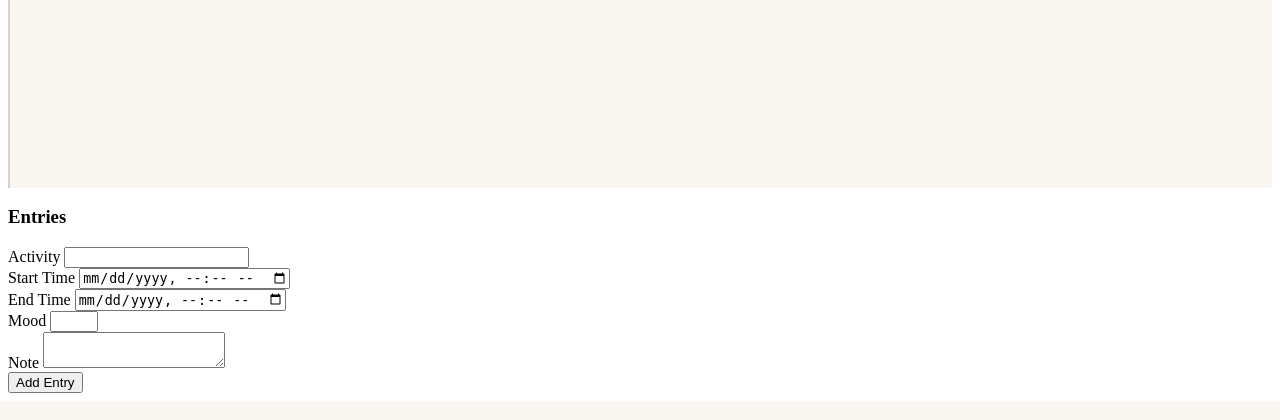
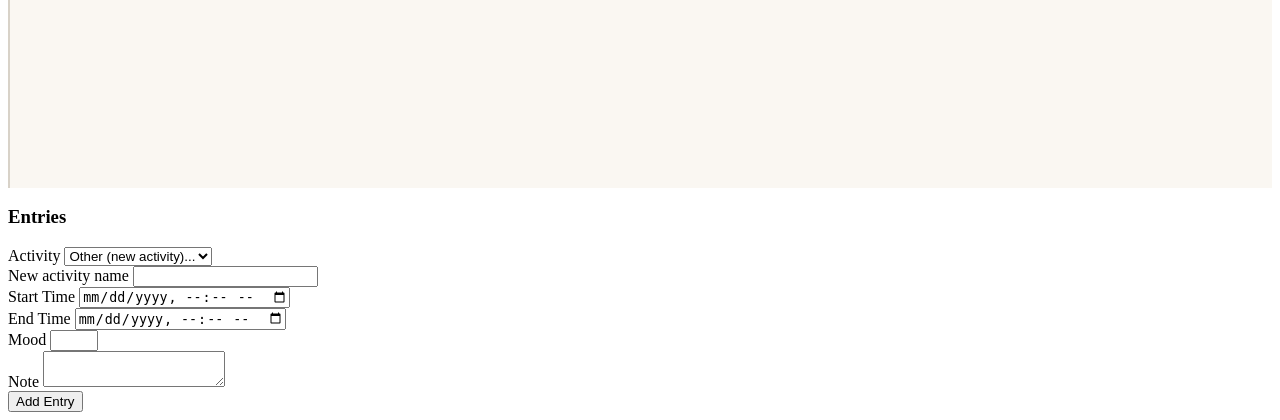
Before and after one commit to Gyalzin/Reflections, a Flask app: page / in a window 1280 px wide. Shown: the part 1931-2351 px from the top of the page. Run offline with Flask 3, Linux system fonts and the light colour scheme; data that the repository does not hold is empty.

Commit message:
Added pick or create activity dropdown

```diff
--- a/db.py
+++ b/db.py
@@ -9,7 +9,7 @@ This module handles database operations for the Reflections application.
 Dependencies:sqlite3, pathlib
 Author: Gyalzin Dorji
 Created: 2026-10-23
-Last Modified: 2026-10-24
+Last Modified: 2026-10-31
 """
 
 import sqlite3
@@ -151,3 +151,14 @@ def update_entry(entry_id, activity_id, start_time, end_time, mood, note):
         (activity_id, start_time, end_time, mood, note, entry_id),)
     conn.commit()
     conn.close()
+
+
+ # The function retrieves the activity_id and the activity name from the activity table
+
+def get_activities():
+    conn = get_connection()
+    rows = conn.execute(
+        "SELECT activity_id, activity_name FROM activity ORDER BY activity_name"
+    ).fetchall()
+    conn.close()
+    return rows
--- a/main.py
+++ b/main.py
@@ -2,7 +2,7 @@
 # It imports necessary modules, sets up routes for the application, and defines functions to handle user interactions with the application.
 # The application uses a SQLite database to store activity entries and provides functionality to add, edit, and delete entries.
 # Created: 2026-10-23
-# Last Modified: 2026-10-28
+# Last Modified: 2026-10-31
 # Created by: Gyalzin Dorji
 
 from flask import Flask, render_template, request, redirect, url_for, session
@@ -24,10 +24,17 @@ def home():
 # It retrieves the activity name, start and end times, mood, and optional note from the submitted form, then converts the values into the appropriate formats.
 # It calls validate_entry() to check for errors; if any are found, it redisplays the page with the errors and the user's existing form data.
 # If validation passes, it gets or creates the activity in the database, saves the entry, and redirects the user to that day's timeline.
+# If someone picks an existing activity, its name goes straight through, and get_or_create_activity finds it.
+# If they pick “Other”, the typed name is used, and a brand-new activity is created under General. Your validation still catches an empty name.
 
 @app.route('/save_entry', methods = ['POST'])
 def save_entry():
-    activity = request.form['activity']
+    choice = request.form.get('activity_choice', '')
+    if choice == '__other__':
+        activity = request.form.get('new_activity', '')
+    else:
+        activity = choice
+    activity = activity.strip()
     start_time = request.form['start_time']
     start_time = start_time.replace('T', ' ') + ':00' # Convert to datetime format
     end_time = request.form['end_time']
@@ -184,7 +191,7 @@ def render_day(day, errors = None, form = None):
     next_day = (current + timedelta(days=1)).isoformat()
     entries = layout_entries(db.get_entries(day))
 
-    return render_template('index.html', entries = entries, day = day, prev_day = prev_day, next_day = next_day, errors = errors or [], form = form or {})
+    return render_template('index.html', entries = entries, day = day, prev_day = prev_day, next_day = next_day, errors = errors or [], form = form or {}, activities = db.get_activities())
 
 
 
--- a/templates/index.html
+++ b/templates/index.html
@@ -1,12 +1,14 @@
 <!--
 This is the index.html file for the Reflections app. It displays a list of entries and provides a form to add new entries.
-The entries are displayed in an unordered list, and each entry shows the start time, end time, and note (if available).
-The form allows users to input activity, start time, end time, mood, and an optional note.
-When the form is submitted, it sends a POST request to the /add_entry route to add the new entry to the database.
+Displays the main Reflections page, including a 24-hour timeline of recorded activities.
+Allows users to navigate between dates, view, edit, and delete entries, and add new activities.
+Collects activity details such as start time, end time, mood, and optional notes.
+Uses Flask and Jinja2 to display dynamic data, CSS for styling, and JavaScript to handle the new activity input.
+Requires the Flask backend to provide activity entries, available activities, date navigation values, and form validation errors.
 
 Created by: Gyalzin Dorji
 Date Created: 2026-10-24
-Last Modified: 2026-10-28
+Last Modified: 2026-10-31
 -->
 <!DOCTYPE html>
 <html lang="en">
@@ -14,7 +16,7 @@ Last Modified: 2026-10-28
     <meta charset="UTF-8">
     <meta name="viewport" content="width=device-width, initial-scale=1.0">
     <title>Reflections</title>
-    <link rel = "stylesheet" href = "{{url_for('static', filename = 'style.css')}}">
+    <link rel="stylesheet" href="{{ url_for('static', filename='style.css') }}">
 </head>
 
 <body>
@@ -23,24 +25,23 @@ Last Modified: 2026-10-28
     <p>Welcome to Reflections!</p>
     <h2> {{day}} </h2>
     <p>
-        <a href = "/?day={{prev_day}}">&larr; Previous day</a>
-        <a href = "/">Today</a>
-        <a href = "/?day={{next_day}}">Next day &rarr;</a>
+        <a href="/?day={{prev_day}}">&larr; Previous day</a>
+        <a href="/">Today</a>
+        <a href="/?day={{next_day}}">Next day &rarr;</a>
     </p>
 
-    <div class = "timeline">
-        <div class = "label" style = "top: 0%;">Midnight</div>
+    <div class="timeline">
+        <div class="label" style="top: 0%;">Midnight</div>
         <div class="label" style="top: 25%;">Morning</div>
         <div class="label" style="top: 50%;">Afternoon</div>
         <div class="label" style="top: 75%;">Evening</div>
         <div class="label" style="top: 87.5%;">Night</div>
 
-
         {% for e in entries %}
         <a class="block" href="/edit_entry/{{ e['entry_id'] }}"
-            style="top: {{ e['top'] }}%; height: {{ e['height'] }}%;
-            left: calc(110px + (100% - 120px) * {{ e['lane'] }} / {{ e['lanes'] }});
-            width: calc((100% - 120px) / {{ e['lanes'] }});">
+           style="top: {{ e['top'] }}%; height: {{ e['height'] }}%;
+                  left: calc(110px + (100% - 120px) * {{ e['lane'] }} / {{ e['lanes'] }});
+                  width: calc((100% - 120px) / {{ e['lanes'] }});">
             <strong>{{ e["activity_name"] }}</strong>
             {{ e["start_time"][11:16] }} to {{ e["end_time"][11:16] }}
         </a>
@@ -70,7 +71,25 @@ Last Modified: 2026-10-28
     {% endif %}
 
     <form method="POST" action="/save_entry">
-        <label>Activity <input type="text" name="activity" value="{{ form.get('activity', '') }}" required></label><br>
+        <label>Activity
+            <select name="activity_choice" id="activity_choice">
+                {% for a in activities %}
+                <option value="{{ a['activity_name'] }}"
+                    {% if form.get('activity_choice') == a['activity_name'] %}selected{% endif %}>
+                    {{ a['activity_name'] }}
+                </option>
+                {% endfor %}
+                <option value="__other__"
+                    {% if form.get('activity_choice') == '__other__' %}selected{% endif %}>
+                    Other (new activity)...
+                </option>
+            </select>
+        </label><br>
+        <div id="new_activity_row">
+            <label>New activity name
+                <input type="text" name="new_activity" id="new_activity" value="{{ form.get('new_activity', '') }}">
+            </label><br>
+        </div>
         <label>Start Time <input type="datetime-local" name="start_time" value="{{ form.get('start_time', '') }}" required></label><br>
         <label>End Time <input type="datetime-local" name="end_time" value="{{ form.get('end_time', '') }}" required></label><br>
         <label>Mood <input type="number" name="mood" min="1" max="5" value="{{ form.get('mood', '') }}"></label><br>
@@ -78,5 +97,20 @@ Last Modified: 2026-10-28
         <input type="submit" value="Add Entry">
     </form>
 
+    <script>
+        const choice = document.getElementById('activity_choice');
+        const newRow = document.getElementById('new_activity_row');
+        const newInput = document.getElementById('new_activity');
+
+        function toggleNewActivity() {
+            const isOther = choice.value === '__other__';
+            newRow.style.display = isOther ? '' : 'none';
+            newInput.required = isOther;
+        }
+
+        choice.addEventListener('change', toggleNewActivity);
+        toggleNewActivity();
+    </script>
+
 </body>
 </html>
```
